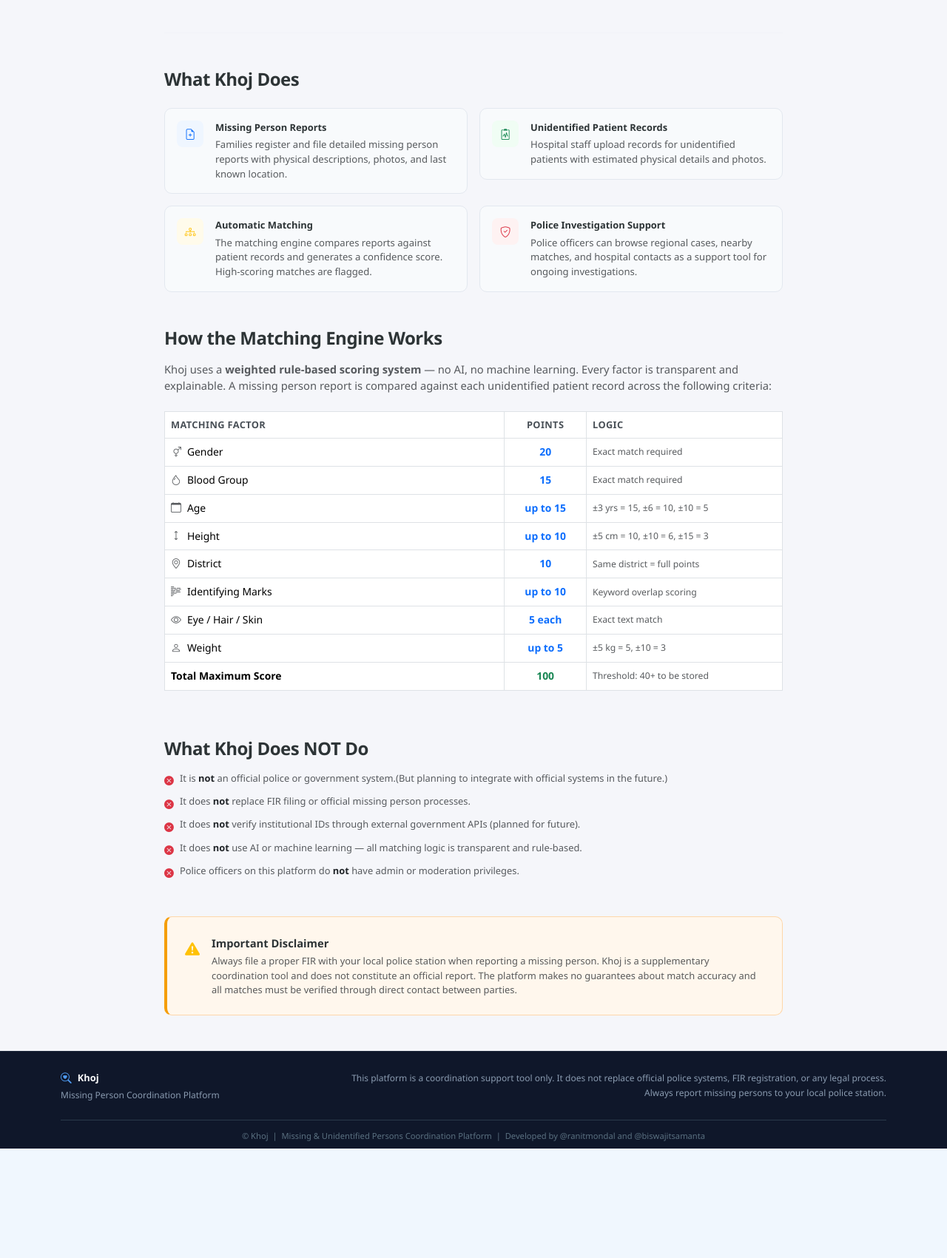
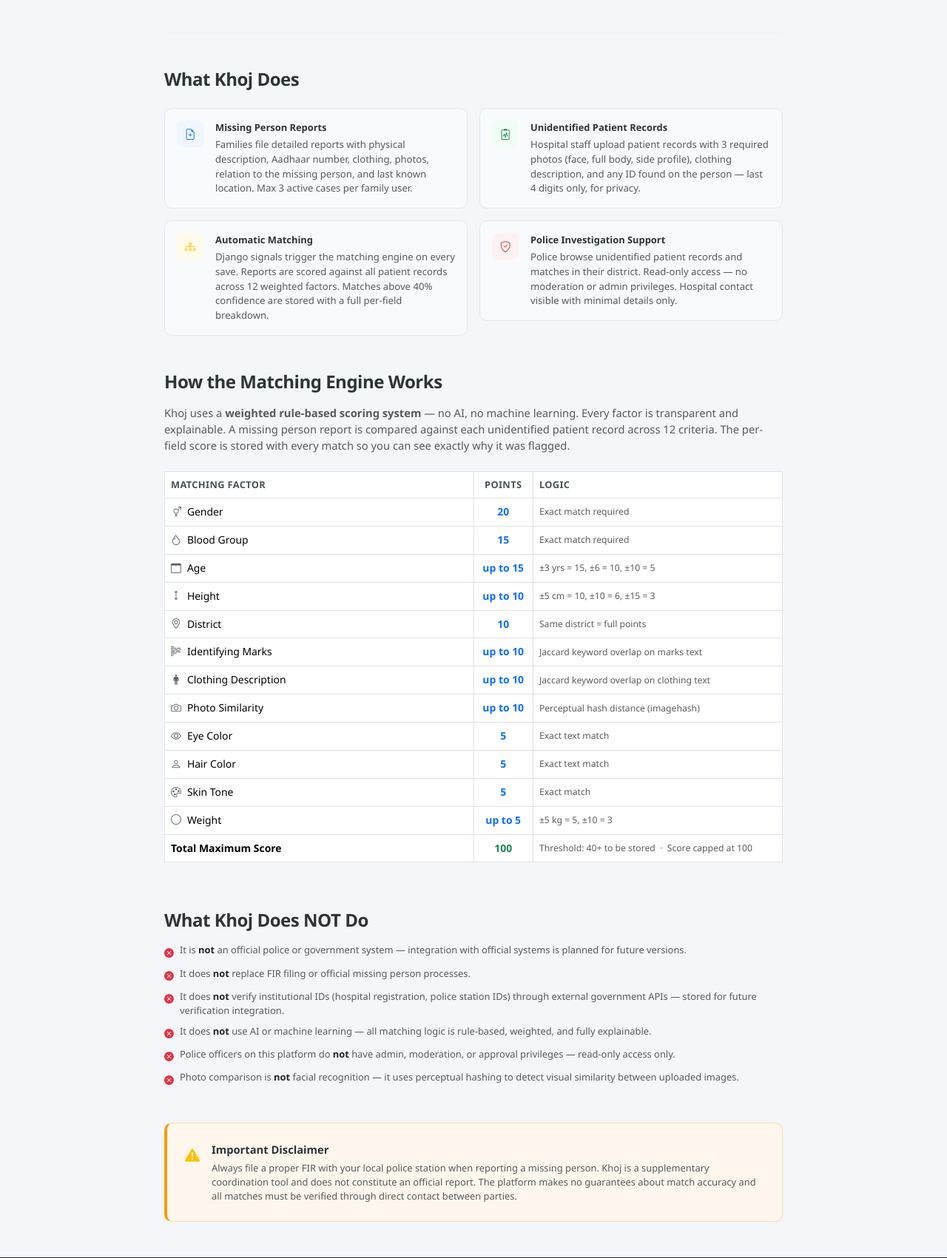
Before and after one commit to RanitMondal-2005/KHOJ, a Django app: page /about/ in a window 1280 px wide. Shown: the part 610-2311 px from the top of the page at 74% size. Before the commit the page ends 2163 px from the top, so only its background shows below. Run offline with Django 5.2, Linux system fonts and the light colour scheme.

Commit message:
Update about page - add clothing and photo similarity to scoring table, fix dead template loop, update feature cards

```diff
--- a/templates/accounts/about.html
+++ b/templates/accounts/about.html
@@ -3,7 +3,7 @@
 
 {% block content %}
 
-<!-- page header banner - dark bg like the hero but shorter -->
+<!-- Banner: shorter version of the hero -->
 <div style="background: linear-gradient(135deg, #0f172a 0%, #1e293b 100%); padding: 3.5rem 0 3rem;">
     <div class="container">
         <div class="row justify-content-center text-center">
@@ -29,10 +29,9 @@
 
 <div class="container py-5" style="max-width:860px;">
 
-    <!-- ── THE PROBLEM ──────────────────────────────────────────── -->
+    <!-- THE PROBLEM -->
     <div class="row g-4 align-items-center mb-5">
         <div class="col-md-5">
-            <!-- icon block -->
             <div style="background:#fff7ed; border:1px solid #fed7aa; border-radius:14px; padding:2rem; text-align:center;">
                 <i class="bi bi-exclamation-triangle-fill text-warning" style="font-size:2.5rem;"></i>
                 <div class="fw-semibold mt-3 mb-1">The Problem</div>
@@ -57,10 +56,9 @@
         </div>
     </div>
 
-    <!-- divider -->
     <hr style="border-color:#e3e8ef; margin-bottom:3rem;">
 
-    <!-- ── WHAT KHOJ DOES ────────────────────────────────────────── -->
+    <!-- WHAT KHOJ DOES — 4 feature cards -->
     <h4 class="fw-bold mb-4" style="letter-spacing:-0.02em;">What Khoj Does</h4>
     <div class="row g-3 mb-5">
 
@@ -72,8 +70,9 @@
                 <div>
                     <div class="fw-semibold small mb-1">Missing Person Reports</div>
                     <div class="text-muted" style="font-size:0.82rem;">
-                        Families register and file detailed missing person reports with
-                        physical descriptions, photos, and last known location.
+                        Families file detailed reports with physical description, Aadhaar number,
+                        clothing, photos, relation to the missing person, and last known location.
+                        Max 3 active cases per family user.
                     </div>
                 </div>
             </div>
@@ -87,8 +86,9 @@
                 <div>
                     <div class="fw-semibold small mb-1">Unidentified Patient Records</div>
                     <div class="text-muted" style="font-size:0.82rem;">
-                        Hospital staff upload records for unidentified patients with
-                        estimated physical details and photos.
+                        Hospital staff upload patient records with 3 required photos (face, full body,
+                        side profile), clothing description, and any ID found on the person
+                        — last 4 digits only, for privacy.
                     </div>
                 </div>
             </div>
@@ -102,8 +102,9 @@
                 <div>
                     <div class="fw-semibold small mb-1">Automatic Matching</div>
                     <div class="text-muted" style="font-size:0.82rem;">
-                        The matching engine compares reports against patient records and
-                        generates a confidence score. High-scoring matches are flagged.
+                        Django signals trigger the matching engine on every save.
+                        Reports are scored against all patient records across 12 weighted factors.
+                        Matches above 40% confidence are stored with a full per-field breakdown.
                     </div>
                 </div>
             </div>
@@ -117,8 +118,9 @@
                 <div>
                     <div class="fw-semibold small mb-1">Police Investigation Support</div>
                     <div class="text-muted" style="font-size:0.82rem;">
-                        Police officers can browse regional cases, nearby matches, and
-                        hospital contacts as a support tool for ongoing investigations.
+                        Police browse unidentified patient records and matches in their district.
+                        Read-only access — no moderation or admin privileges.
+                        Hospital contact visible with minimal details only.
                     </div>
                 </div>
             </div>
@@ -126,20 +128,21 @@
 
     </div>
 
-    <!-- ── THE MATCHING ENGINE ───────────────────────────────────── -->
+    <!-- MATCHING ENGINE SECTION -->
     <h4 class="fw-bold mb-3" style="letter-spacing:-0.02em;">How the Matching Engine Works</h4>
     <p class="text-muted mb-4">
         Khoj uses a <strong>weighted rule-based scoring system</strong> — no AI, no machine learning.
         Every factor is transparent and explainable. A missing person report is compared against
-        each unidentified patient record across the following criteria:
+        each unidentified patient record across 12 criteria. The per-field score is stored with
+        every match so you can see exactly why it was flagged.
     </p>
 
-    <!-- scoring table -->
+    <!-- Scoring Table -->
     <div class="table-responsive mb-5">
         <table class="table table-bordered align-middle" style="font-size:0.87rem;">
             <thead style="background:#f8fafc;">
                 <tr>
-                    <th style="width:55%;">Matching Factor</th>
+                    <th style="width:50%;">Matching Factor</th>
                     <th class="text-center">Points</th>
                     <th>Logic</th>
                 </tr>
@@ -173,56 +176,75 @@
                 <tr>
                     <td><i class="bi bi-body-text me-2 text-muted"></i>Identifying Marks</td>
                     <td class="text-center fw-semibold text-primary">up to 10</td>
-                    <td class="text-muted small">Keyword overlap scoring</td>
+                    <td class="text-muted small">Jaccard keyword overlap on marks text</td>
                 </tr>
                 <tr>
-                    <td><i class="bi bi-eye me-2 text-muted"></i>Eye / Hair / Skin</td>
-                    <td class="text-center fw-semibold text-primary">5 each</td>
+                    <td><i class="bi bi-person-standing me-2 text-muted"></i>Clothing Description</td>
+                    <td class="text-center fw-semibold text-primary">up to 10</td>
+                    <td class="text-muted small">Jaccard keyword overlap on clothing text</td>
+                </tr>
+                <tr>
+                    <td><i class="bi bi-camera me-2 text-muted"></i>Photo Similarity</td>
+                    <td class="text-center fw-semibold text-primary">up to 10</td>
+                    <td class="text-muted small">Perceptual hash distance (imagehash)</td>
+                </tr>
+                <tr>
+                    <td><i class="bi bi-eye me-2 text-muted"></i>Eye Color</td>
+                    <td class="text-center fw-semibold text-primary">5</td>
                     <td class="text-muted small">Exact text match</td>
                 </tr>
                 <tr>
-                    <td><i class="bi bi-person me-2 text-muted"></i>Weight</td>
+                    <td><i class="bi bi-person me-2 text-muted"></i>Hair Color</td>
+                    <td class="text-center fw-semibold text-primary">5</td>
+                    <td class="text-muted small">Exact text match</td>
+                </tr>
+                <tr>
+                    <td><i class="bi bi-palette me-2 text-muted"></i>Skin Tone</td>
+                    <td class="text-center fw-semibold text-primary">5</td>
+                    <td class="text-muted small">Exact match</td>
+                </tr>
+                <tr>
+                    <td><i class="bi bi-circle me-2 text-muted"></i>Weight</td>
                     <td class="text-center fw-semibold text-primary">up to 5</td>
                     <td class="text-muted small">±5 kg = 5, ±10 = 3</td>
                 </tr>
+                <!-- total row -->
                 <tr style="background:#f8fafc;">
                     <td class="fw-semibold">Total Maximum Score</td>
                     <td class="text-center fw-bold text-success">100</td>
-                    <td class="text-muted small">Threshold: 40+ to be stored</td>
+                    <td class="text-muted small">Threshold: 40+ to be stored &nbsp;·&nbsp; Score capped at 100</td>
                 </tr>
             </tbody>
         </table>
     </div>
 
-    <!-- ── WHAT KHOJ DOES NOT DO ─────────────────────────────────── -->
+    <!-- WHAT KHOJ DOES NOT DO -->
     <h4 class="fw-bold mb-3" style="letter-spacing:-0.02em;">What Khoj Does NOT Do</h4>
-    <div class="row g-2 mb-5">
-        <!-- each "does not" item as a simple row -->
-        {% for item in "1234"|make_list %}
-        {% endfor %}
-        <div class="col-12">
+    <div class="mb-5">
         <div class="d-flex flex-column gap-2">
             <div class="d-flex align-items-start gap-2 small text-muted">
                 <i class="bi bi-x-circle-fill text-danger mt-1 flex-shrink-0"></i>
-                    <span>It is <strong class="text-dark">not</strong> an official police or government system.(But planning to integrate with official systems in the future.)</span>
+                <span>It is <strong class="text-dark">not</strong> an official police or government system — integration with official systems is planned for future versions.</span>
             </div>
-
             <div class="d-flex align-items-start gap-2 small text-muted">
                 <i class="bi bi-x-circle-fill text-danger mt-1 flex-shrink-0"></i>
                 <span>It does <strong class="text-dark">not</strong> replace FIR filing or official missing person processes.</span>
             </div>
             <div class="d-flex align-items-start gap-2 small text-muted">
                 <i class="bi bi-x-circle-fill text-danger mt-1 flex-shrink-0"></i>
-                    <span>It does <strong class="text-dark">not</strong> verify institutional IDs through external government APIs (planned for future).</span>
+                <span>It does <strong class="text-dark">not</strong> verify institutional IDs (hospital registration, police station IDs) through external government APIs — stored for future verification integration.</span>
             </div>
             <div class="d-flex align-items-start gap-2 small text-muted">
                 <i class="bi bi-x-circle-fill text-danger mt-1 flex-shrink-0"></i>
-                    <span>It does <strong class="text-dark">not</strong> use AI or machine learning — all matching logic is transparent and rule-based.</span>
+                <span>It does <strong class="text-dark">not</strong> use AI or machine learning — all matching logic is rule-based, weighted, and fully explainable.</span>
             </div>
             <div class="d-flex align-items-start gap-2 small text-muted">
                 <i class="bi bi-x-circle-fill text-danger mt-1 flex-shrink-0"></i>
-                    <span>Police officers on this platform do <strong class="text-dark">not</strong> have admin or moderation privileges.</span>
+                <span>Police officers on this platform do <strong class="text-dark">not</strong> have admin, moderation, or approval privileges — read-only access only.</span>
             </div>
+            <div class="d-flex align-items-start gap-2 small text-muted">
+                <i class="bi bi-x-circle-fill text-danger mt-1 flex-shrink-0"></i>
+                <span>Photo comparison is <strong class="text-dark">not</strong> facial recognition — it uses perceptual hashing to detect visual similarity between uploaded images.</span>
             </div>
         </div>
     </div>
```
Lines whose indentation alone changed are shown as unchanged.
